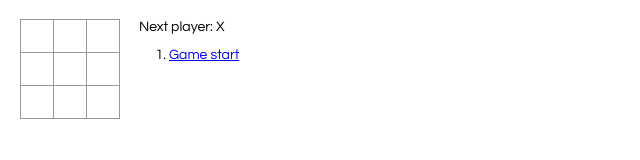
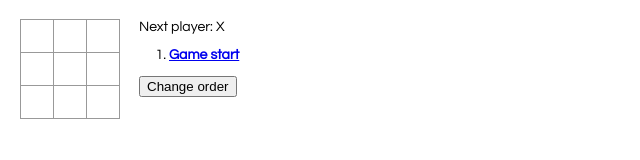
Before and after one commit to ThePesta/fb-tic-tac-toe, a React app: page / in a window 1280 px wide. Shown: the whole page, without its empty margins (0-640 px from the left). Built offline with nearby package versions, Linux system fonts and the light colour scheme.

Commit message:
added extra stuff

```diff
--- a/src/index.css
+++ b/src/index.css
@@ -48,3 +48,11 @@ ol, ul {
 .game-info {
   margin-left: 20px;
 }
+
+.bold {
+  font-weight: bold;
+}
+
+.win-square {
+  background-color: yellow;
+}
--- a/src/index.js
+++ b/src/index.js
@@ -4,7 +4,7 @@ import './index.css'
 
 function Square(props) {
   return (
-    <button className="square" onClick={props.onClick}>
+    <button className={"square" + props.winner} onClick={props.onClick}>
       {props.value}
     </button>
   );
@@ -12,33 +12,36 @@ function Square(props) {
 
 class Board extends React.Component {
 
-  renderSquare(i) {
+  renderSquare(i, win) {
     return (<Square
+            key={i}
             value={this.props.squares[i]}
             onClick={() => this.props.onClick(i)}
+            winner={win}
           />
         );
   }
 
   render() {
+    let squares = [];
+    let row = [];
+    let num = 0;
+    let win = '';
+
+    for(let x=0; x<=2; x+=1) {
+        row = [];
+        for (let y = 0; y <=2; y+=1) {
+          if (this.props.squares.winningSquares) {
+            win = this.props.squares.winningSquares.indexOf(num) != -1 ? ' win-square' : '';
+          }
+            row.push(this.renderSquare(num, win));
+            num += 1;
+        }
+        squares.push(<div key={num} className="board-row">{row}</div>);
+    }
+
     return (
-      <div>
-        <div className="board-row">
-          {this.renderSquare(0)}
-          {this.renderSquare(1)}
-          {this.renderSquare(2)}
-        </div>
-        <div className="board-row">
-          {this.renderSquare(3)}
-          {this.renderSquare(4)}
-          {this.renderSquare(5)}
-        </div>
-        <div className="board-row">
-          {this.renderSquare(6)}
-          {this.renderSquare(7)}
-          {this.renderSquare(8)}
-        </div>
-      </div>
+      <div>{squares}</div>
     );
   }
 }
@@ -52,6 +55,7 @@ class Game extends React.Component {
       }],
       stepNumber: 0,
       xIsNext: true,
+      ascendingOrder: true,
     };
   }
 
@@ -72,11 +76,40 @@ class Game extends React.Component {
     squares[i] = this.state.xIsNext ? 'X' : 'O';
     this.setState({
       history: history.concat([{
-        squares: squares
+        squares: squares,
+        clicked: i
       }]),
       stepNumber: history.length,
       xIsNext: !this.state.xIsNext,
-      clicked: i,
+    });
+  }
+
+  translateLocation(location) {
+    switch(location) {
+      case 0:
+        return '(0,0)';
+      case 1:
+        return '(1,0)';
+      case 2:
+        return '(2,0)';
+      case 3:
+        return '(0,1)';
+      case 4:
+        return '(1,1)';
+      case 5:
+        return '(2,1)';
+      case 6:
+        return '(0,2)';
+      case 7:
+        return '(1,2)';
+      case 8:
+        return '(2,2)';
+    }
+  }
+
+  toggleOrder() {
+    this.setState({
+      ascendingOrder: !this.state.ascendingOrder
     });
   }
 
@@ -84,23 +117,31 @@ class Game extends React.Component {
      const history = this.state.history;
      const current = history[this.state.stepNumber];
      const winner = calculateWinner(current.squares);
-     const clicked = this.state.clicked;
 
      const moves = history.map((step, move) => {
-      const desc = move ? 'Move #' + move : 'Game start';
+      let bold = (move === this.state.stepNumber ? 'bold' : '');
+      const clicked = history[move].clicked;
+      const desc = move ? 'Move location ' + this.translateLocation(clicked) : 'Game start';
       return (
         <li key={move}>
-          <a href="#" onClick={() => this.jumpTo(move)}>{desc}</a>
+          <a href="#" onClick={() => this.jumpTo(move)} className={bold}>{desc}</a>
         </li>
       );
     });
 
      let status;
      if (winner) {
-       status = 'Winner: ' + winner;
+       status = 'Winner: ' + winner[0];
+       current.squares.winningSquares = winner[1];
      } else {
        status = 'Next player: ' + (this.state.xIsNext ? 'X' : 'O');
      }
+
+     if (!this.state.ascendingOrder) {
+     		moves.sort(function(a,b) {
+      			return b.key - a.key;
+      		});
+     	}
 
     return (
       <div className="game">
@@ -112,6 +153,7 @@ class Game extends React.Component {
         <div className="game-info">
           <div>{status}</div>
           <ol>{moves}</ol>
+          <button onClick={() => this.toggleOrder()}>Change order</button>
         </div>
       </div>
     );
@@ -139,7 +181,7 @@ function calculateWinner(squares) {
   for (let i = 0; i < lines.length; i++) {
     const [a, b, c] = lines[i];
     if (squares[a] && squares[a] === squares[b] && squares[a] === squares[c]) {
-      return squares[a];
+      return [squares[a], lines[i]];
     }
   }
   return null;
```
